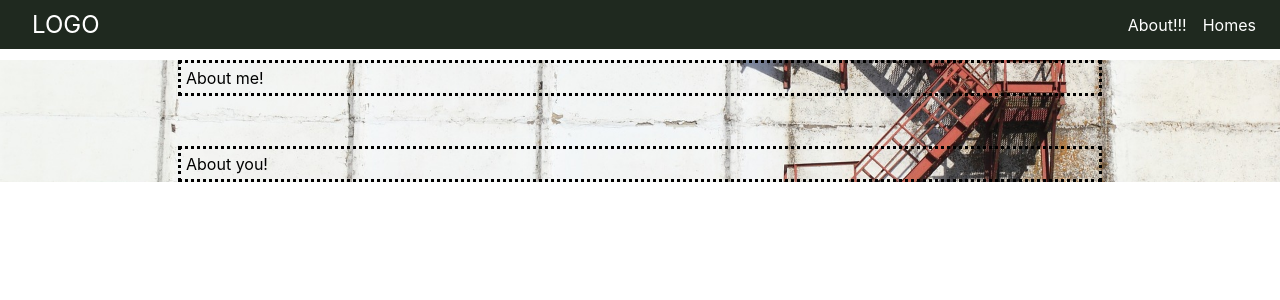
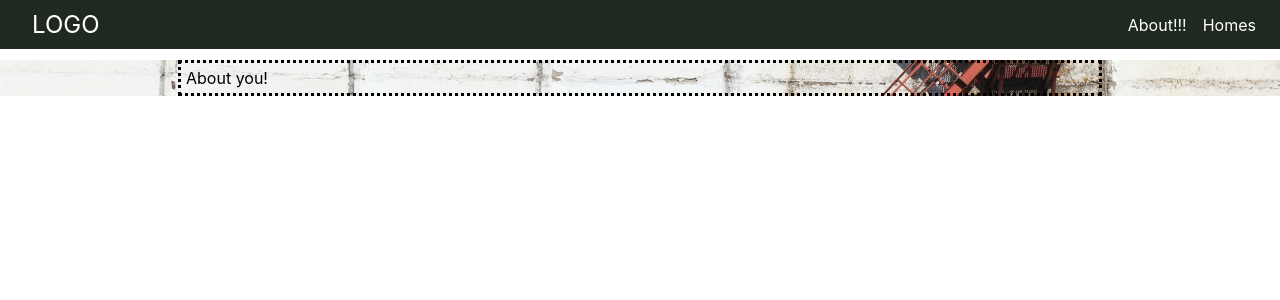
Before and after one commit to eduoblys/myweb, a React (Create React App) app: page /about in a window 1280 px wide. Shown: the top 300 px of the page. Built offline with nearby package versions, Linux system fonts and the light colour scheme.

Commit message:
gh pages fix8

```diff
--- a/package.json
+++ b/package.json
@@ -36,6 +36,7 @@
     ]
   },
   "devDependencies": {
-    "gh-pages": "^2.2.0"
+    "gh-pages": "^2.2.0",
+    "github-pages": "^3.0.2"
   }
 }
--- a/src/components/About.js
+++ b/src/components/About.js
@@ -2,7 +2,6 @@ import React from 'react';
 
 const Home = props => (
     <div>
-        <div className="text-field">About me!</div>
         <div className="text-field">About you!</div>
     </div>
 );
```
Also changed, not shown: 1 other file (tests, documents, lock files or other folders).
